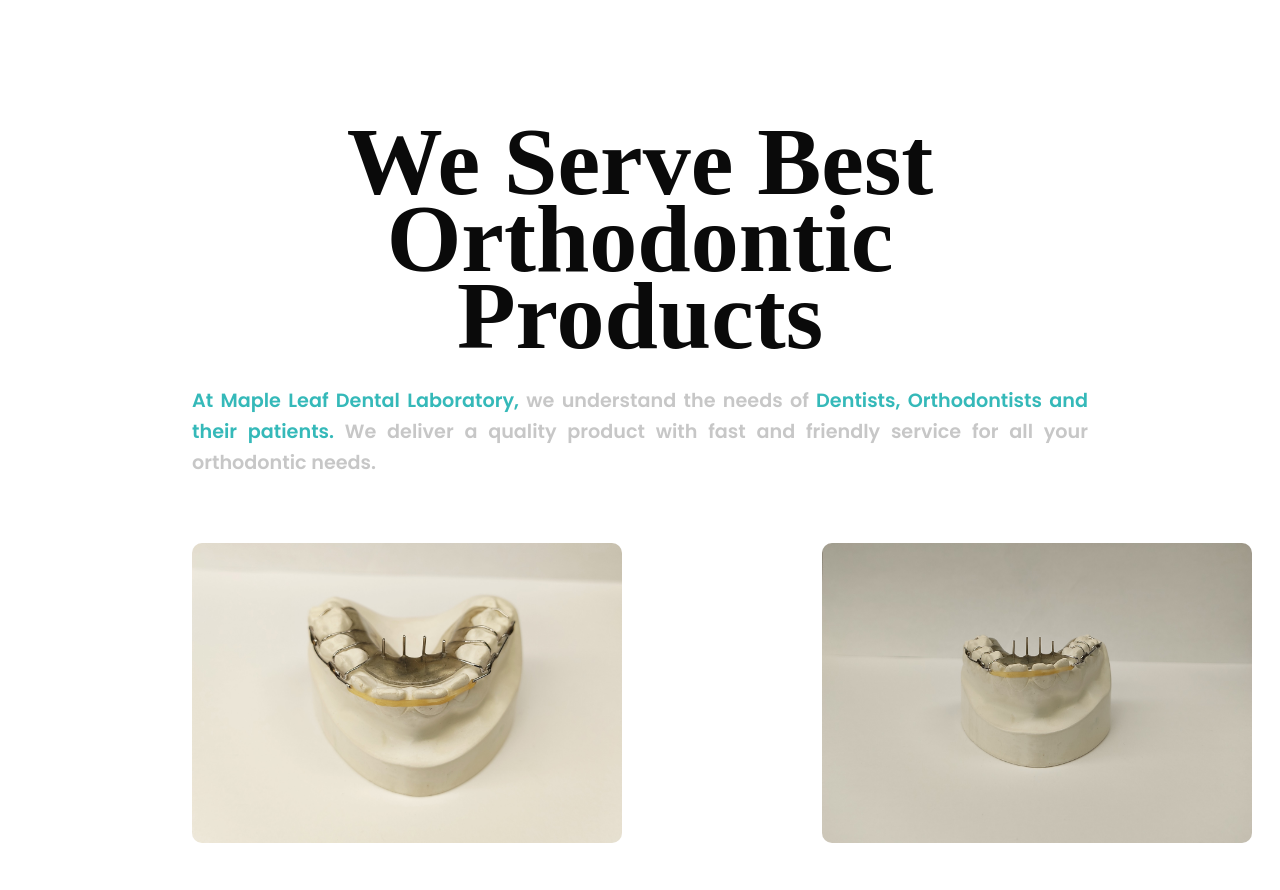
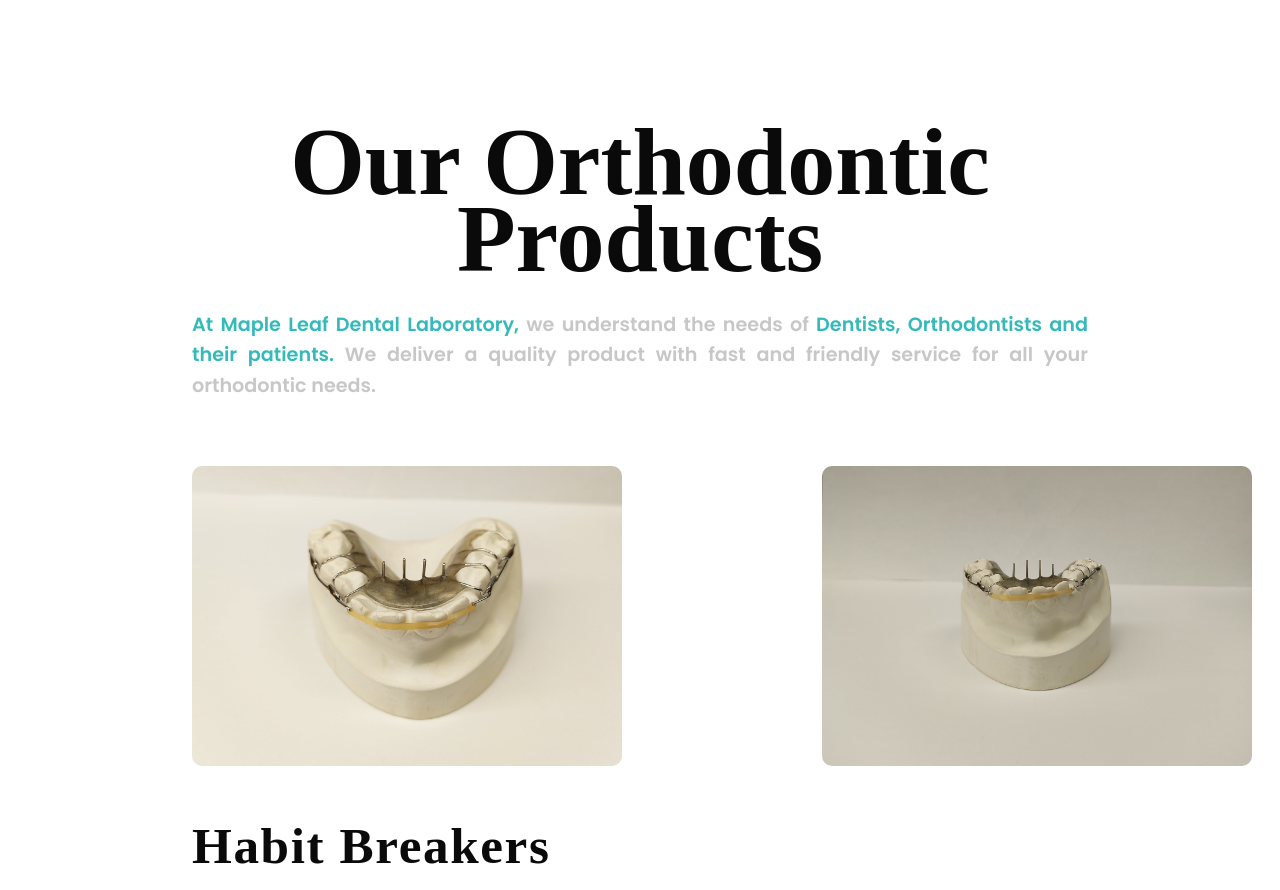
Before and after one commit to moshema10/Maple-Leaf-Dental-Lab, a plain HTML site: page index.html in a window 1280 px wide. Shown: the part 900-1790 px from the top of the page. Drawn offline with Linux system fonts and the light colour scheme; a web font is replaced by a local one.

Commit message:
Update index.html

```diff
--- a/index.html
+++ b/index.html
@@ -78,7 +78,7 @@
   <!--3. Products parts-->
   <section id="products">
     <div class="container">
-      <h1>We Serve Best Orthodontic <span>Products</span></h1>
+      <h1>Our Orthodontic <span>Products</span></h1>
       <p class="para">
         <span>At Maple Leaf Dental Laboratory,</span> we understand the needs of <span class="DOP">Dentists, Orthodontists and their patients.</span> We
         deliver a quality product with fast and friendly service for all your orthodontic needs.
```
